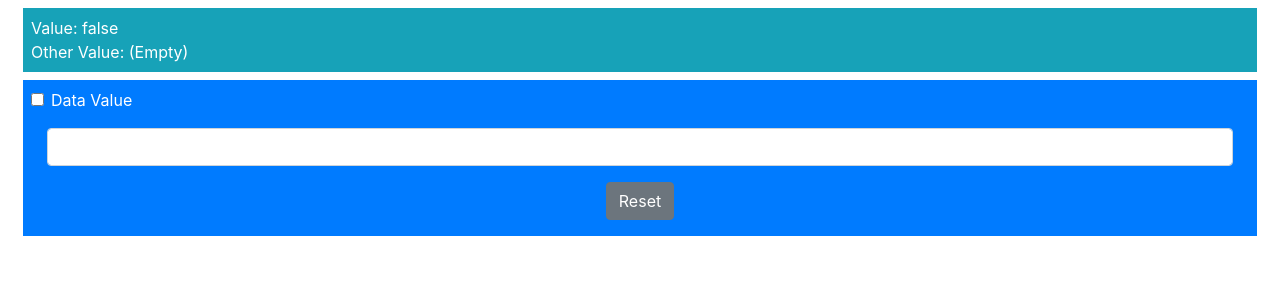
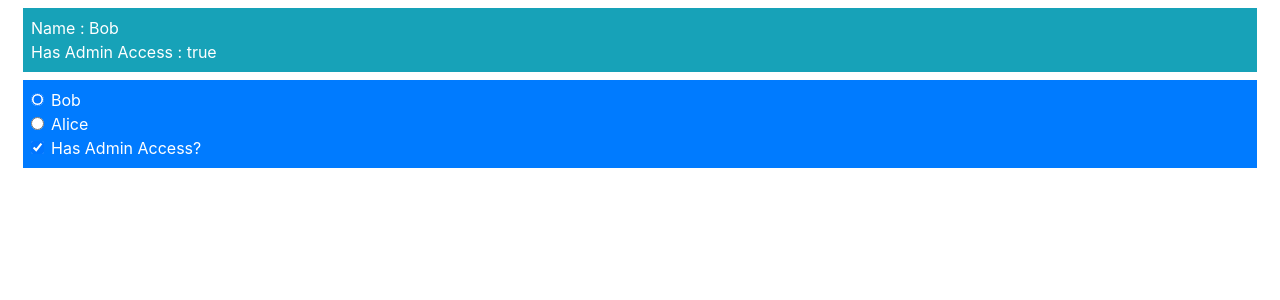
Before and after one commit to huzaifah/myvueproject, a Vue app in the folder templatesanddata/: page / in a window 1280 px wide. Shown: the top 300 px of the page. Built offline with nearby package versions, Linux system fonts and the light colour scheme.

Commit message:
Added data binding

```diff
--- /dev/null
+++ b/templatesanddata/src/components/EventModelForm2.vue
@@ -0,0 +1,34 @@
+<template>
+    <div class="container-fluid">
+        <div class="bg-info m-2 p-2 text-white">
+            <div>Name : {{ name }}</div>
+            <div>Has Admin Access : {{ hasAdminAccess }}</div>
+        </div>
+        <div class="bg-primary m-2 p-2 text-white">
+            <div class="form-check">
+                <input class="form-check-input" type="radio" v-model="name" value="Bob" />
+                <label class="form-check-label">Bob</label>
+            </div>
+            <div class="form-check">
+                <input class="form-check-input" type="radio" v-model="name" value="Alice" />
+                <label class="form-check-label">Alice</label>
+            </div>
+            <div class="form-check">
+                <input class="form-check-input" type="checkbox" v-model="hasAdminAccess" />
+                <label class="form-check-label">Has Admin Access?</label>
+            </div>
+        </div>
+    </div>
+</template>
+
+<script>
+export default {
+    name: "MyComponent",
+    data: function() {
+        return {
+            name: "Bob",
+            hasAdminAccess: true
+        }
+    }
+}
+</script>
--- a/templatesanddata/src/main.js
+++ b/templatesanddata/src/main.js
@@ -6,7 +6,9 @@ import Vue from 'vue'
 //import Page from './components/EventProp.vue';
 //import Page from './components/EventPageCapture.vue';
 //import Page from './components/EventKeyboard.vue';
-import Page from './components/EventModel.vue';
+//import Page from './components/EventModel.vue';
+//import Page from './components/EventModelForm.vue';
+import Page from './components/EventModelForm2.vue';
 import "bootstrap/dist/css/bootstrap.min.css";
 
 Vue.config.productionTip = false
```
Also changed, not shown: templatesanddata/src/components/EventModelForm.vue (added, +36 -0 lines).
